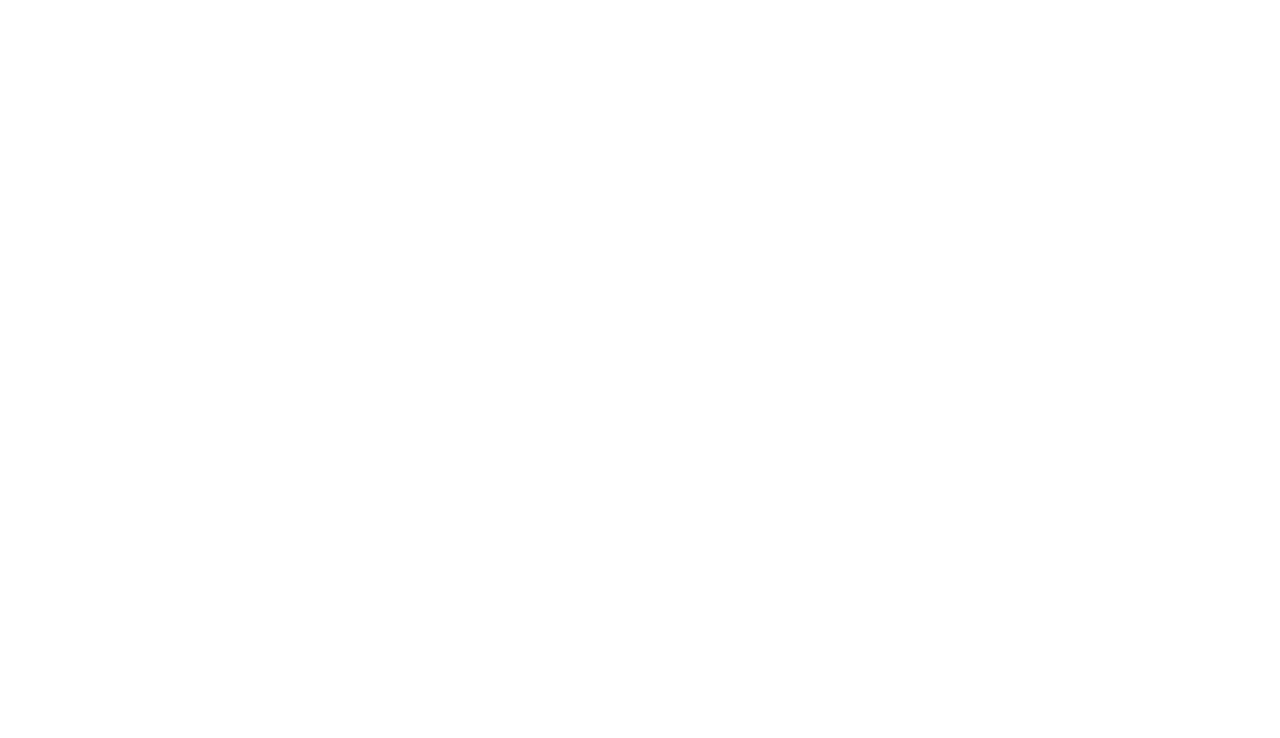
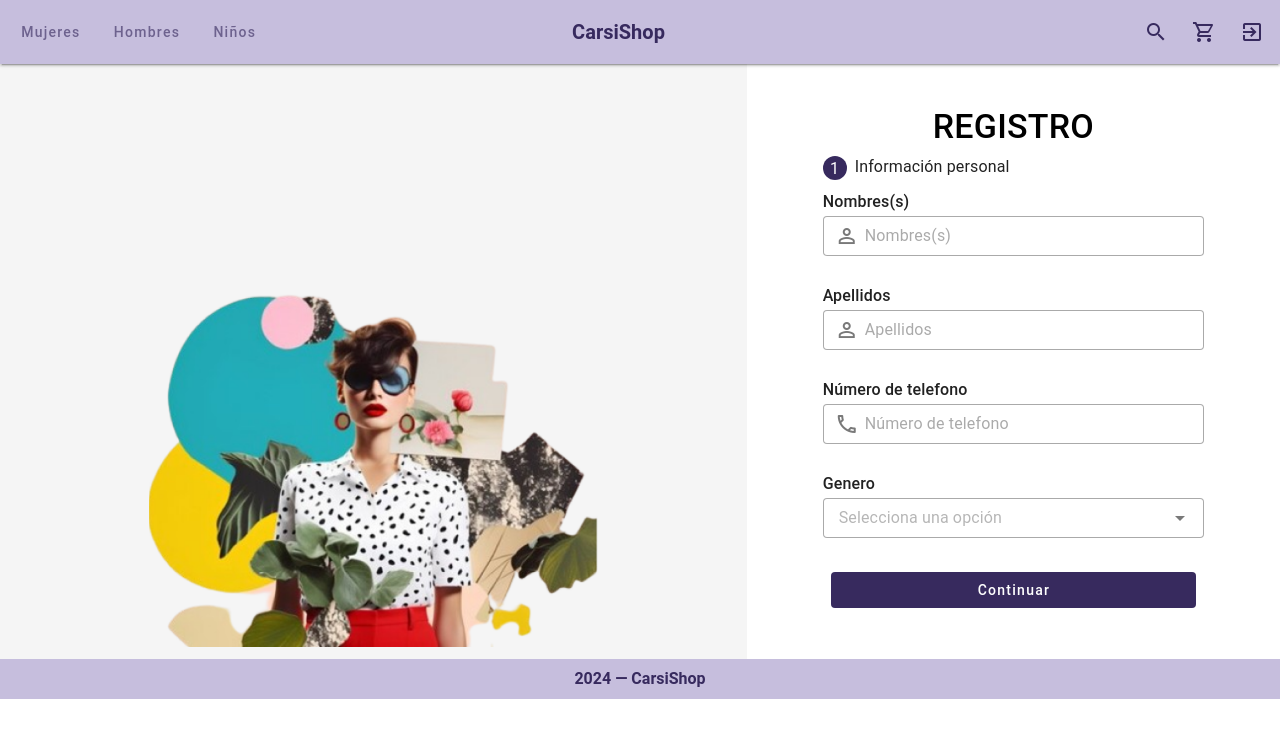
Before and after one commit to JoksanBahena/CARSISHOP-UI, a Vue app: page /register in a window 1280 px wide. Before the commit this address had no page. Shown: the top 738 px of the page. Built offline with nearby package versions, Linux system fonts and the light colour scheme.

Commit message:
[ADD] maquetado de registro

```diff
--- a/src/router/index.js
+++ b/src/router/index.js
@@ -11,6 +11,11 @@ const routes = [
     name: "Login",
     component: () => import("@/views/auth/LoginView.vue"),
   },
+  {
+    path: "/register",
+    name: "Register",
+    component: () => import("@/views/auth/RegisterView.vue"),
+  },
 ];
 
 const router = createRouter({
--- a/src/views/auth/LoginView.vue
+++ b/src/views/auth/LoginView.vue
@@ -48,10 +48,7 @@
 
         <v-btn
           class="mb-8 text-none"
-          :style="{
-            background: colors.primary_dark,
-            color: colors.white,
-          }"
+          :color="colors.primary_dark"
           size="large"
           block
         >
@@ -69,9 +66,8 @@
         <v-card-text class="text-center">
           <a
             class="text-blue text-decoration-none"
-            href="#"
             rel="noopener noreferrer"
-            target="_blank"
+            href="/register"
           >
             Registrate aquí<v-icon icon="mdi-chevron-right"></v-icon>
           </a>
--- /dev/null
+++ b/src/views/auth/RegisterView.vue
@@ -0,0 +1,293 @@
+<template>
+  <auth-layout>
+    <v-container>
+      <p class="mb-2 text-h4 font-weight-medium text-center">REGISTRO</p>
+
+      <v-alert
+        v-show="!error"
+        class="mb-2"
+        variant="tonal"
+        icon="mdi-alert-circle-outline"
+        type="error"
+        :text="error.message"
+        closable
+      />
+
+      <v-card class="mx-12" variant="flat">
+        <v-card-title class="text-subtitle-1 font-weight-regular pa-0 mb-2">
+          <v-avatar :color="colors.primary_dark" size="24" v-text="step" />
+          <span class="mx-2">{{ currentTitle }}</span>
+        </v-card-title>
+
+        <v-window v-model="step">
+          <v-window-item :value="1">
+            <form>
+              <div class="mb-1">
+                <div class="text-subtitle-1 font-weight-medium">Nombres(s)</div>
+                <v-text-field
+                  density="compact"
+                  placeholder="Nombres(s)"
+                  prepend-inner-icon="mdi-account-outline"
+                  variant="outlined"
+                />
+              </div>
+
+              <div class="mb-1">
+                <div class="text-subtitle-1 font-weight-medium">Apellidos</div>
+                <v-text-field
+                  density="compact"
+                  placeholder="Apellidos"
+                  prepend-inner-icon="mdi-account-outline"
+                  variant="outlined"
+                />
+              </div>
+
+              <div class="mb-1">
+                <div class="text-subtitle-1 font-weight-medium">
+                  Número de telefono
+                </div>
+                <v-text-field
+                  density="compact"
+                  placeholder="Número de telefono"
+                  prepend-inner-icon="mdi-phone-outline"
+                  variant="outlined"
+                  type="number"
+                />
+              </div>
+
+              <div class="mb-1">
+                <div class="text-subtitle-1 font-weight-medium">Genero</div>
+                <v-select
+                  density="compact"
+                  placeholder="Selecciona una opción"
+                  :items="['Masculino', 'Femenino', 'Otro']"
+                  variant="outlined"
+                />
+              </div>
+            </form>
+          </v-window-item>
+
+          <v-window-item :value="2">
+            <div class="mb-1">
+              <div class="text-subtitle-1 font-weight-medium">
+                Código postal
+              </div>
+              <v-text-field
+                density="compact"
+                placeholder="CP"
+                prepend-inner-icon="mdi-map-marker-outline"
+                variant="outlined"
+                type="number"
+              />
+            </div>
+
+            <v-row>
+              <v-col>
+                <div class="mb-1">
+                  <div class="text-subtitle-1 font-weight-medium">Estado</div>
+                  <v-text-field
+                    density="compact"
+                    placeholder="Estado"
+                    variant="outlined"
+                  />
+                </div>
+              </v-col>
+              <v-col>
+                <div class="mb-1">
+                  <div class="text-subtitle-1 font-weight-medium">
+                    Municipio
+                  </div>
+                  <v-text-field
+                    density="compact"
+                    placeholder="Municipio"
+                    variant="outlined"
+                  />
+                </div>
+              </v-col>
+            </v-row>
+
+            <div class="mb-1">
+              <div class="text-subtitle-1 font-weight-medium">Colonia</div>
+              <v-text-field
+                density="compact"
+                placeholder="Colonia"
+                variant="outlined"
+              />
+            </div>
+
+            <div class="mb-1">
+              <div class="text-subtitle-1 font-weight-medium">Calle</div>
+              <v-text-field
+                density="compact"
+                placeholder="Calle"
+                variant="outlined"
+              />
+            </div>
+
+            <v-row>
+              <v-col>
+                <div class="mb-1">
+                  <div class="text-subtitle-1 font-weight-medium">
+                    Número interior
+                  </div>
+                  <v-text-field
+                    density="compact"
+                    placeholder="#"
+                    variant="outlined"
+                    type="number"
+                  />
+                </div>
+              </v-col>
+              <v-col>
+                <div class="mb-1">
+                  <div class="text-subtitle-1 font-weight-medium">
+                    Número exterior
+                  </div>
+                  <v-text-field
+                    density="compact"
+                    placeholder="#"
+                    variant="outlined"
+                    type="number"
+                  />
+                </div>
+              </v-col>
+            </v-row>
+          </v-window-item>
+
+          <v-window-item :value="3">
+            <div class="mb-1">
+              <div class="text-subtitle-1 font-weight-medium">
+                Correo electrónico
+              </div>
+              <v-text-field
+                density="compact"
+                placeholder="Correo electrónico"
+                prepend-inner-icon="mdi-email-outline"
+                variant="outlined"
+              />
+            </div>
+
+            <div class="mb-1">
+              <div class="text-subtitle-1 font-weight-medium">Contraseña</div>
+              <v-text-field
+                density="compact"
+                placeholder="••••••••"
+                prepend-inner-icon="mdi-email-outline"
+                variant="outlined"
+              />
+
+              <div class="text-subtitle-1 font-weight-medium">
+                Confirmar contraseña
+              </div>
+              <v-text-field
+                density="compact"
+                placeholder="••••••••"
+                prepend-inner-icon="mdi-email-outline"
+                variant="outlined"
+              />
+            </div>
+          </v-window-item>
+
+          <v-window-item :value="4">
+            <div
+              class="d-flex flex-column justify-center align-center mb-4 text-center"
+            >
+              <v-avatar size="160" :color="colors.primary_dark">
+                <v-img
+                  v-if="image_url"
+                  :src="image_url"
+                  alt="profile picture"
+                />
+                <v-icon v-else size="80"> mdi-account </v-icon>
+              </v-avatar>
+              <p class="text-h6">Bienvenido { name }</p>
+              <p class="text-subtitle-1">
+                Ahora puedes disfrutar de tu cuenta y todos los beneficios de
+                ella
+              </p>
+            </div>
+            <div class="mb-1">
+              <div class="text-subtitle-1 font-weight-medium">
+                Subir foto de perfil
+              </div>
+              <v-file-input
+                density="compact"
+                type="file"
+                accept="image/png, image/jpeg, image/bmp"
+                variant="outlined"
+                prepend-icon="mdi-camera-outline"
+                chips
+                show-size
+                @change="onFileChange"
+              />
+            </div>
+          </v-window-item>
+        </v-window>
+
+        <v-card-actions>
+          <v-btn
+            v-if="step > 1"
+            variant="tonal"
+            class="text-none"
+            @click="step--"
+          >
+            Regresar
+          </v-btn>
+          <v-btn
+            v-if="step < 5"
+            @click="step++"
+            class="text-none flex-grow-1"
+            :color="colors.primary_dark"
+            variant="flat"
+          >
+            Continuar
+          </v-btn>
+        </v-card-actions>
+      </v-card>
+    </v-container>
+  </auth-layout>
+</template>
+
+<script setup>
+import AuthLayout from "@/layouts/auth/AuthLayout.vue";
+import Colors from "@/utils/Colors.js";
+import { ref, computed } from "vue";
+
+const colors = {
+  primary: Colors.cs_primary,
+  primary_dark: Colors.cs_primary_dark,
+  white: Colors.cs_white,
+};
+
+const error = ref({ error: "", message: "" });
+
+const step = ref(1);
+
+const currentTitle = computed(() => {
+  switch (step.value) {
+    case 1:
+      return "Información personal";
+    case 2:
+      return "Tu dirección";
+    case 3:
+      return "Registra tu cuenta";
+    case 4:
+      return "¡Listo!";
+    default:
+      return "Algo salió mal";
+  }
+});
+
+const image_url = ref("");
+
+const onFileChange = (e) => {
+  const file = e.target.files[0];
+  const reader = new FileReader();
+
+  reader.onload = (e) => {
+    image_url.value = e.target.result;
+  };
+
+  reader.readAsDataURL(file);
+};
+</script>
```
